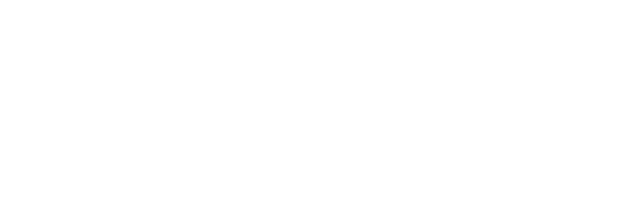
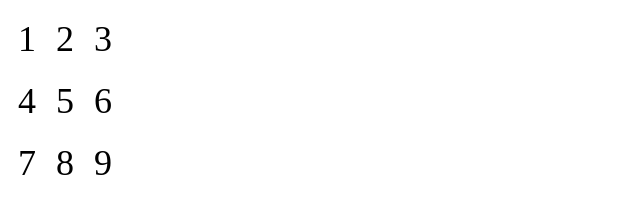
Before and after one commit to doboggio/calculator, a plain HTML site: page index.html in a window 1280 px wide. Shown: the whole page, without its empty margins (0-640 px from the left). Drawn offline with Linux system fonts and the light colour scheme.

Commit message:
add numbers

```diff
--- a/index.html
+++ b/index.html
@@ -7,7 +7,9 @@
         </title>
     </head>
     <body>
+        <div id="calculator">
 
+        </div>
     </body>
     <script src="script.js"></script>
 </html>
--- a/script.js
+++ b/script.js
@@ -0,0 +1,16 @@
+var calc = document.querySelector('#calculator');
+for(var i = 0; i < 3; i++)
+{
+    var row = document.createElement("div");
+    row.className = "row";
+    row.id = i;
+    for(var j = 1; j<=3; j++)
+    {
+        var button = document.createElement("div");
+        button.className = "button";
+        button.id = 3*i + j;
+        button.innerText = button.id.toString();
+        row.append(button);
+    }
+    calc.append(row);
+}
--- a/style.css
+++ b/style.css
@@ -0,0 +1,12 @@
+#calculator{
+    display: grid;
+}
+.button{
+    float:left;
+    display: block;
+    font-size: 36px;
+    padding: 10px;
+}
+.button:hover{
+    cursor: pointer;
+}
```
